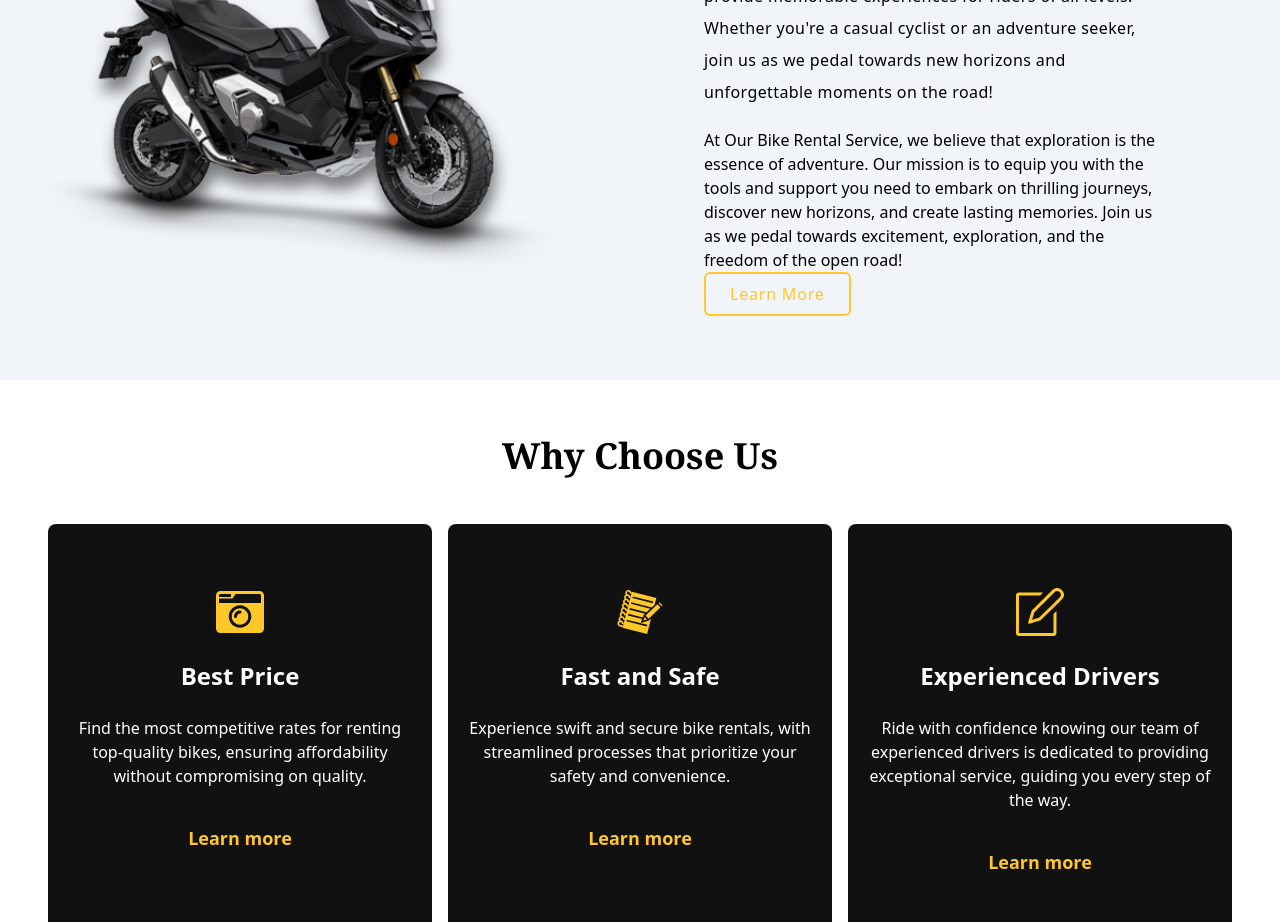
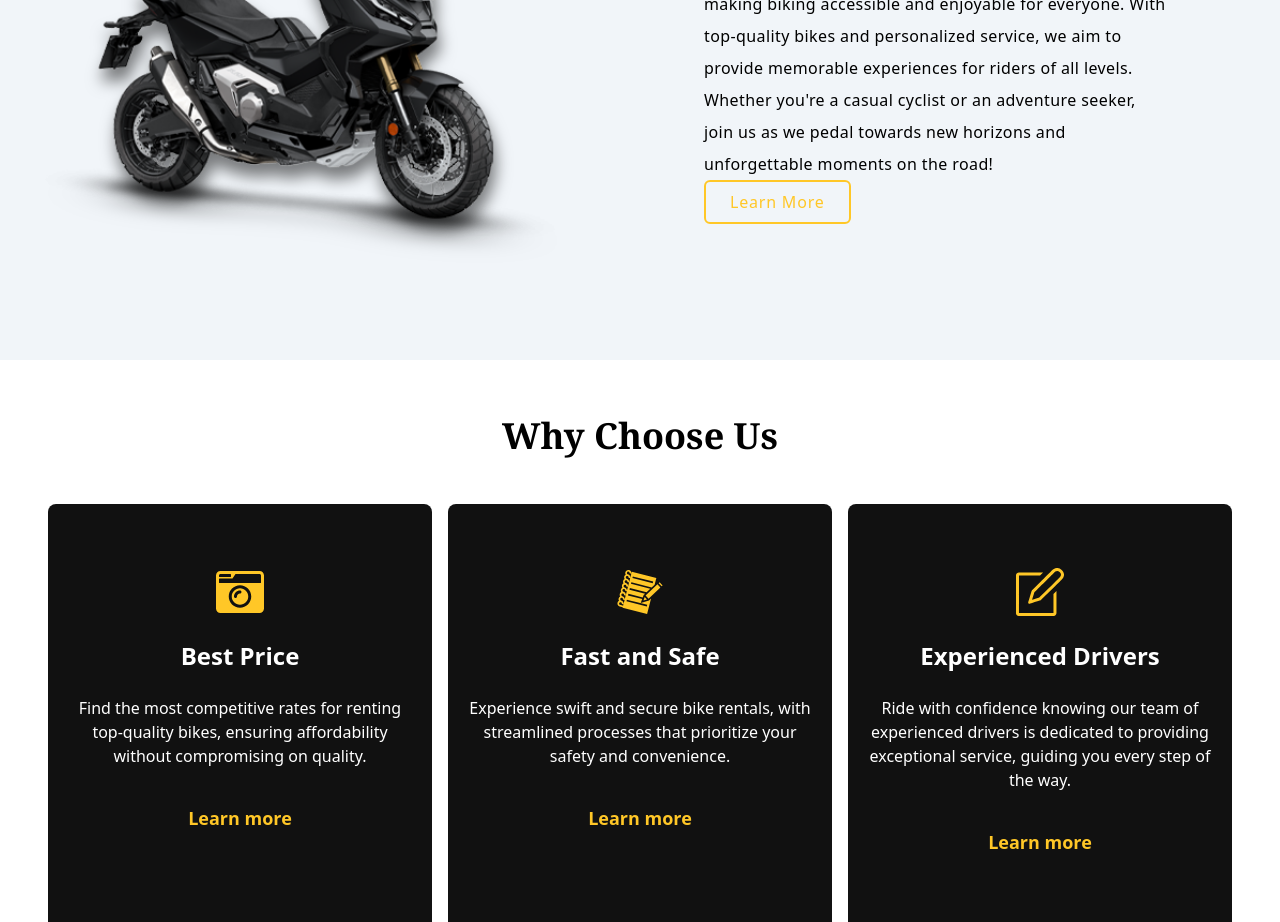
Before and after one commit to NirejBatrai/Bike-renting-app, a React (Vite) app: page / in a window 1280 px wide. Shown: the part 920-1842 px from the top of the page. Built offline with nearby package versions, Linux system fonts and the light colour scheme.

Commit message:
delete the p tag

```diff
--- a/src/components/About/About.jsx
+++ b/src/components/About/About.jsx
@@ -30,14 +30,6 @@ const About = () => {
                 cyclist or an adventure seeker, join us as we pedal towards new
                 horizons and unforgettable moments on the road!
               </p>
-              <p data-aos='fade-up'>
-                At Our Bike Rental Service, we believe that exploration is the
-                essence of adventure. Our mission is to equip you with the tools
-                and support you need to embark on thrilling journeys, discover
-                new horizons, and create lasting memories. Join us as we pedal
-                towards excitement, exploration, and the freedom of the open
-                road!
-              </p>
               <Link to='/about'>
                 <button data-aos='fade-down' className='button-outline'>
                   Learn More
```
